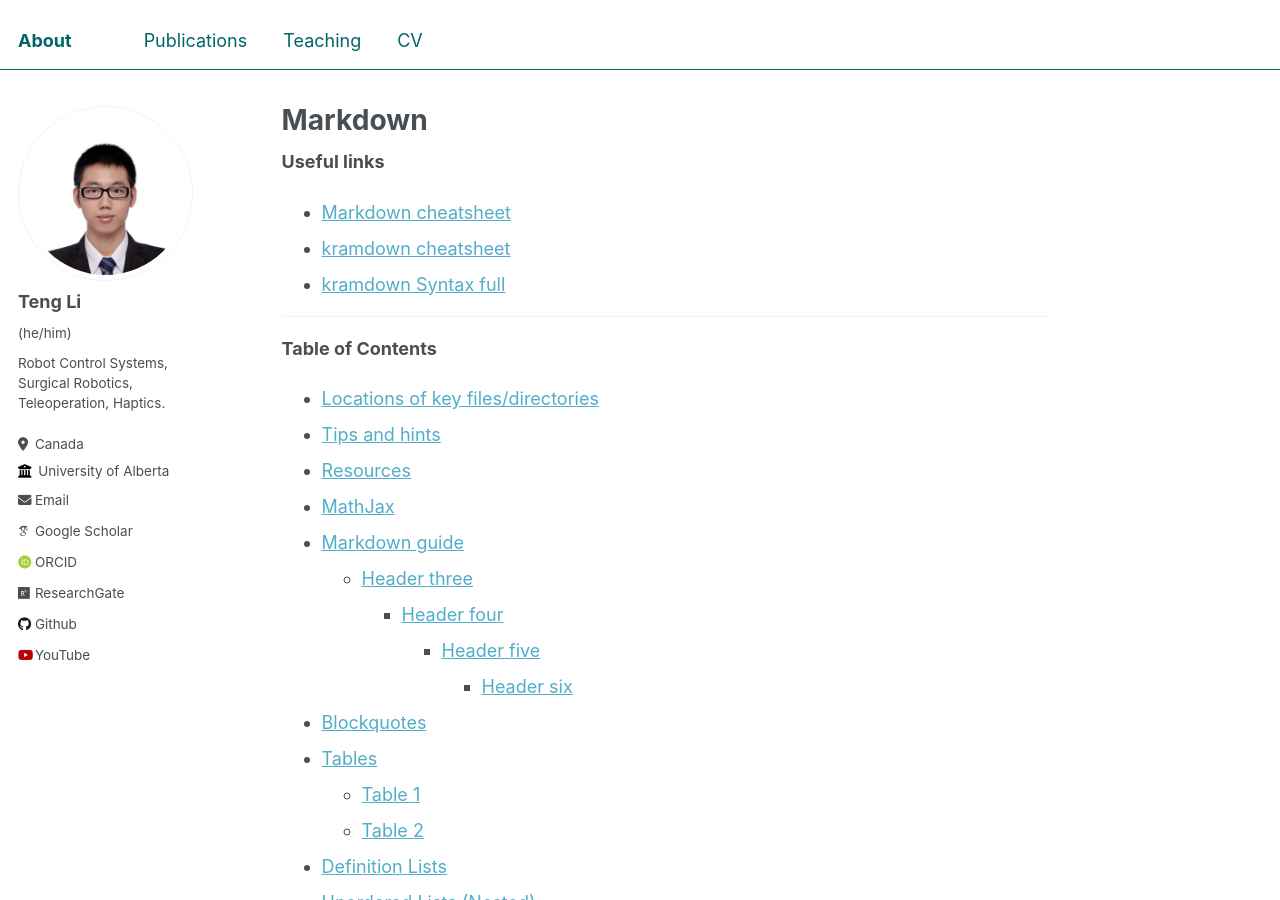
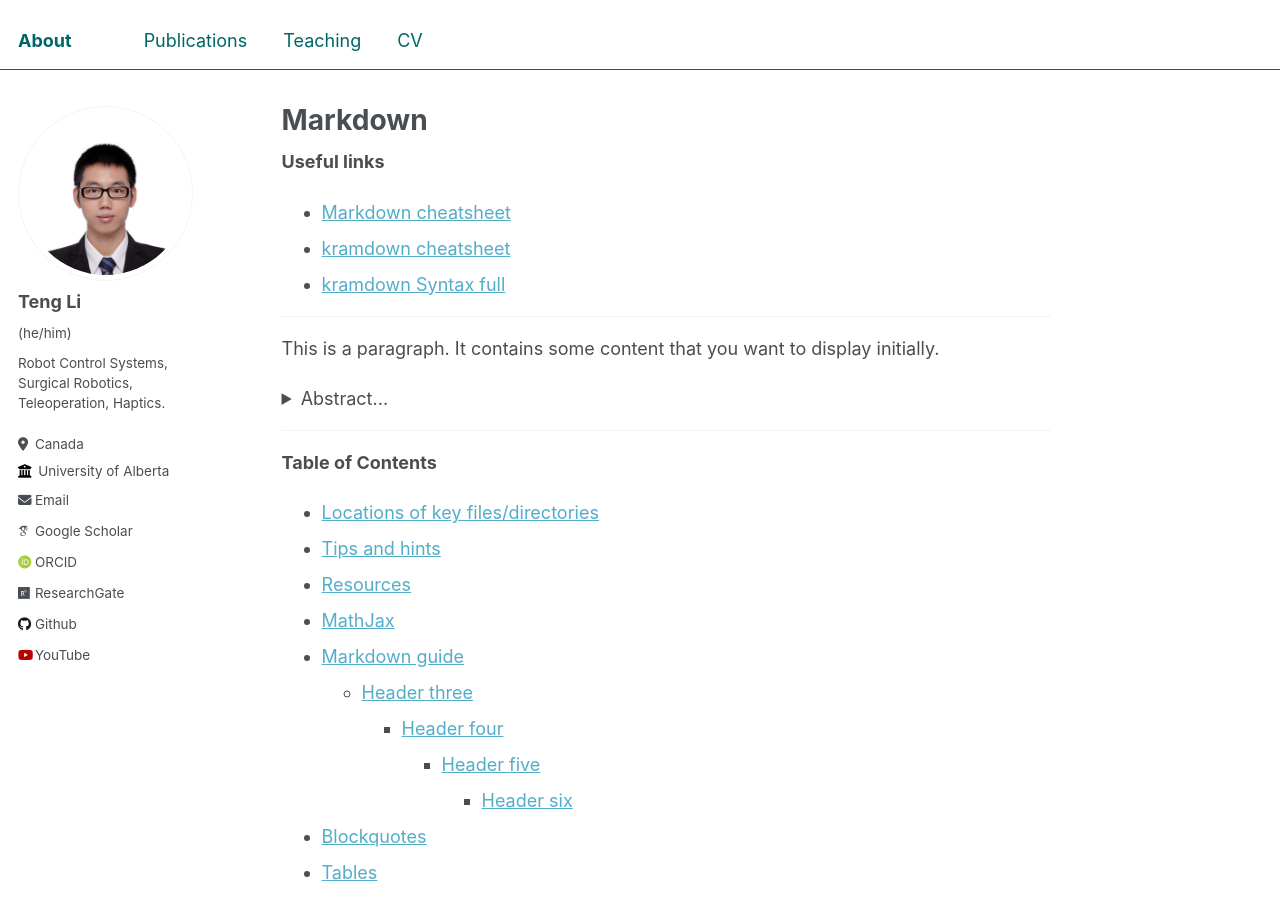
Before and after one commit to teng4/teng4.github.io, a Jekyll site: the page built from _pages/markdown.md, in a window 1280 px wide and 900 px high. Built offline with Jekyll 4.4.1, drawn with Linux system fonts in a browser that asks for light colours; some web fonts are replaced.

Commit message:
Update markdown.md

```diff
--- a/_pages/markdown.md
+++ b/_pages/markdown.md
@@ -13,6 +13,16 @@
 * [kramdown cheatsheet](https://dieghernan.github.io/chulapa-101/cheatsheets/02-kramdown-cheat-sheet)
 * [kramdown Syntax full](https://kramdown.gettalong.org/syntax.html)
 
+------------
+
+This is a paragraph. It contains some content that you want to display initially.
+<div class="seemore">
+  <details>
+    <summary>Abstract...</summary>
+    <!-- Additional content goes here -->
+    To build a robot-assisted system, dynamic uncertainties can be a critical issue that could bring robot performance inaccuracy or even system instability if cannot be appropriately compensated. Disturbance observer is a common tool to be used for disturbance estimation and compensation by taking all uncertainties as disturbances, but this will refuse human-robot interaction since the human-applied force will also be regarded as a disturbance by the observer. Iterative learning for gravity compensation can be another promising way to solve this problem when gravity compensation is the main concern. In this paper, a gravity iterative learning (Git) scheme in Cartesian space for gravity compensation, integrating with an impedance controller, is presented. A steady-state scaling strategy is then proposed which released the updating requirements of the learning scheme and also extended its validity to trajectory-tracking scenarios from set-point regulations. The deriving process and convergence properties of the Git scheme are presented and theoretically analyzed, respectively. A series of simulations and physical experiments are conducted to evaluate the validity of the scaling strategy, the learning accuracy of the Git scheme, and the effectiveness of the learning-based impedance controller. Both simulation and experimental results demonstrate good performance and properties of the Git scheme and the learning-based impedance controller.
+  </details>
+</div>
 
 ------------
 
```
